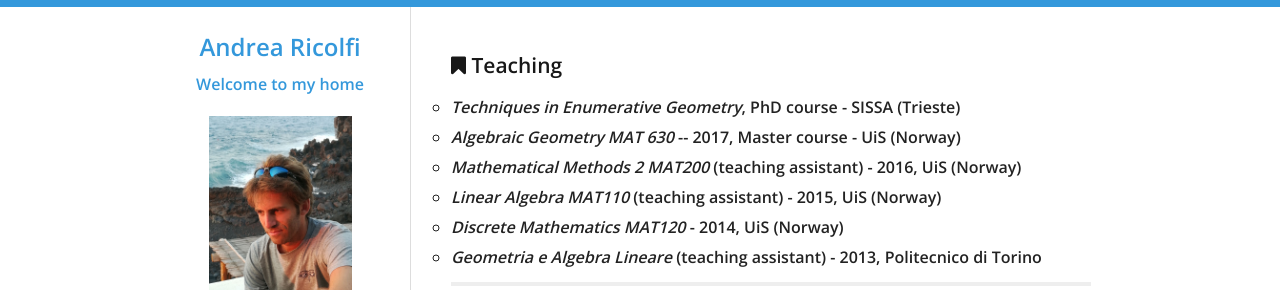
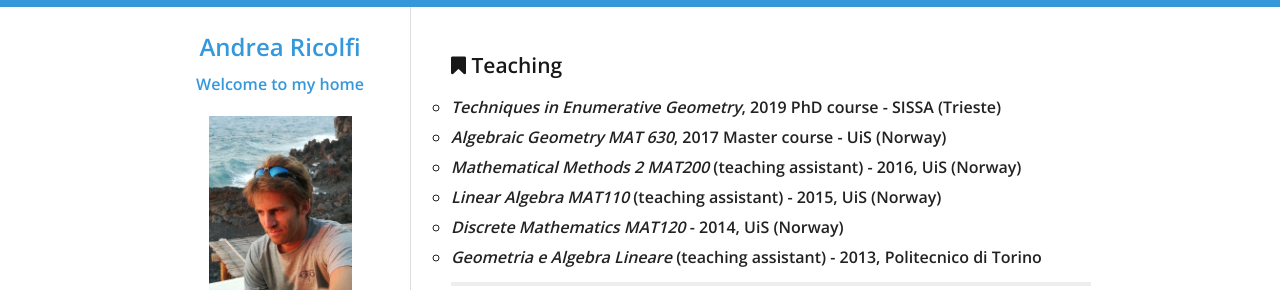
Before and after one commit to atricolfi/atricolfi.github.io, a Jekyll site: the page built from PastTeaching.html, in a window 1280 px wide. Shown: the top 290 px of the page. Built offline with Jekyll 4.4.1, drawn with Linux system fonts in a browser that asks for light colours.

Commit message:
Update PastTeaching.html

```diff
--- a/PastTeaching.html
+++ b/PastTeaching.html
@@ -8,8 +8,8 @@ title: Teaching
 <p>
 
   <ul style="list-style-type:circle">
-<li><em> Techniques in Enumerative Geometry</em>, PhD course - SISSA (Trieste) </li>
-<li><em> Algebraic Geometry MAT 630</em> -- 2017, Master course - UiS (Norway) </li>
+<li><em> Techniques in Enumerative Geometry</em>, 2019 PhD course - SISSA (Trieste) </li>
+<li><em> Algebraic Geometry MAT 630</em>, 2017 Master course - UiS (Norway) </li>
 <li><em> Mathematical Methods 2 MAT200</em> (teaching assistant) - 2016, UiS (Norway) </li>
 <li><em> Linear Algebra MAT110</em> (teaching assistant) - 2015, UiS (Norway) </li>
 <li><em> Discrete Mathematics MAT120</em> - 2014, UiS (Norway) </li>
```
